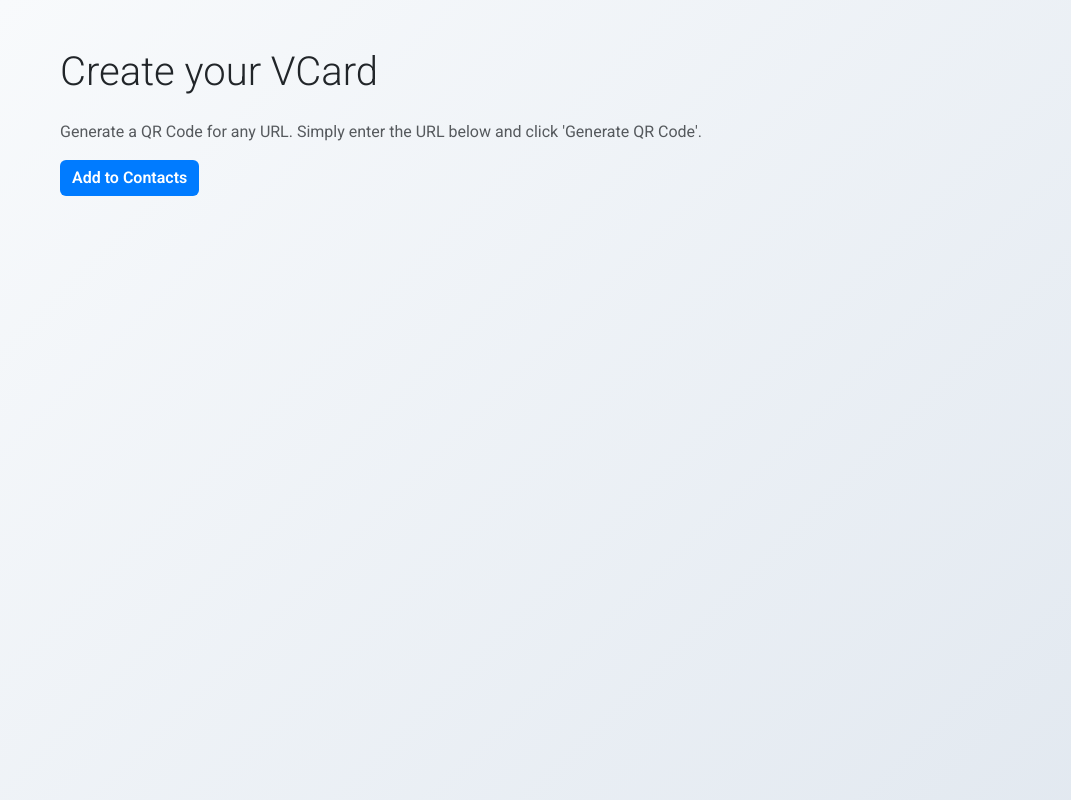
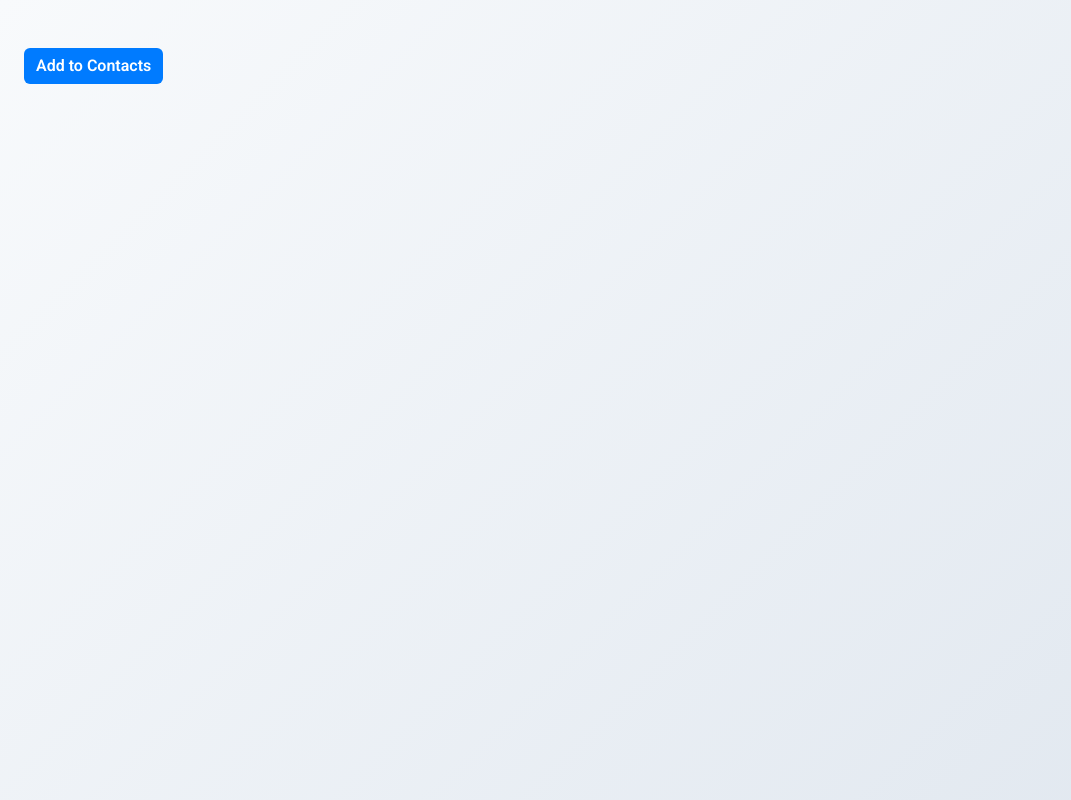
Before and after one commit to vpatel071997/qri-card, a React (Create React App) app: page /vcard-view in a window 1280 px wide. Shown: the whole page, without its empty margins (0-1071 px from the left). Built offline with nearby package versions, Linux system fonts and the light colour scheme; a web font is replaced by a local one.

Commit message:
removed title from card view

```diff
--- a/src/components/VCardView.tsx
+++ b/src/components/VCardView.tsx
@@ -124,11 +124,8 @@ export default function VCardView() {
     return (
         <Container
             fluid
-            className="d-flex flex-column  p-5"
+            className="d-flex flex-column pt-5 pb-5"
         >
-            <h1 className="mb-4 display-6">Create your VCard</h1>
-            <p className="text-muted">Generate a QR Code for any URL. Simply enter the URL below and click 'Generate QR Code'.</p>
-
             <div className="content">
                 <Button variant="primary" onClick={handleAddToContacts}>
                     Add to Contacts
```
